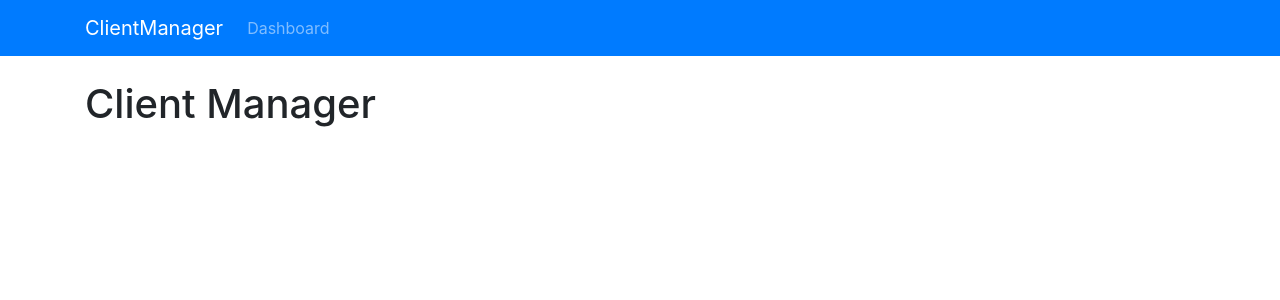
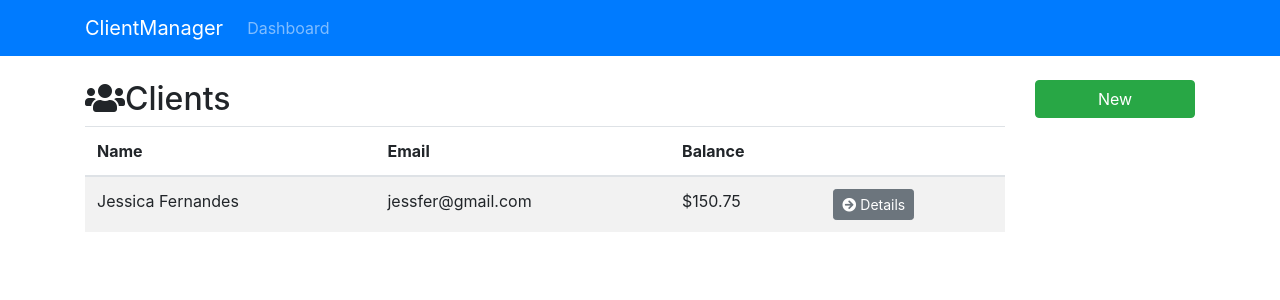
Before and after one commit to emwp/react-client-manager, a React (Create React App) app: page / in a window 1280 px wide. Shown: the top 300 px of the page. Built offline with nearby package versions, Linux system fonts and the light colour scheme.

Commit message:
added components

```diff
--- a/src/App.js
+++ b/src/App.js
@@ -2,6 +2,7 @@
 import { BrowserRouter as Router, Route, Switch } from 'react-router-dom';
 import './App.css';
 import AppNavbar from '../src/components/layout/AppNavbar';
+import Dashboard from '../src/components/layout/Dashboard';
 
 class App extends Component {
   render() {
@@ -10,7 +11,9 @@
         <div className="App">
           <AppNavbar />
           <div className="container">
-            <h1>Client Manager</h1>
+            <Switch>
+              <Route exact path="/" component={Dashboard} />
+            </Switch>
           </div>
         </div>
       </Router>
--- /dev/null
+++ b/src/components/clients/Clients.js
@@ -0,0 +1,64 @@
+import React, { Component } from 'react';
+import { Link } from 'react-router-dom';
+
+class Clients extends Component {
+  render() {
+    const clients = [
+      {
+        id: '1',
+        firstName: 'Jessica',
+        lastName: 'Fernandes',
+        email: 'jessfer@gmail.com',
+        phone: '998875552',
+        balance: '150.75',
+      },
+    ];
+
+    if (clients) {
+      return (
+        <div>
+          <div className="row">
+            <div className="col-md-6">
+              <h2>
+                <i className="fas fa-users" />
+                Clients
+              </h2>
+            </div>
+            <div className="col-md-6" />
+          </div>
+
+          <table className="table table-striped">
+            <thead className="thead-inverse">
+              <tr>
+                <th>Name</th>
+                <th>Email</th>
+                <th>Balance</th>
+                <th />
+              </tr>
+            </thead>
+            <tbody>
+              {clients.map(client => (
+                <tr key={client.id}>
+                  <td>
+                    {client.firstName} {client.lastName}
+                  </td>
+                  <td>{client.email}</td>
+                  <td>${parseFloat(client.balance).toFixed(2)}</td>
+                  <td>
+                    <Link to={`/client/${client.id}`} className="btn btn-secondary btn-sm">
+                      <i className="fas fa-arrow-circle-right" /> Details
+                    </Link>
+                  </td>
+                </tr>
+              ))}
+            </tbody>
+          </table>
+        </div>
+      );
+    } else {
+      return <h1>Loading...</h1>;
+    }
+  }
+}
+
+export default Clients;
--- /dev/null
+++ b/src/components/layout/Dashboard.js
@@ -0,0 +1,16 @@
+import React from 'react';
+import Clients from '../clients/Clients';
+import Sidebar from '../layout/Sidebar';
+
+export default () => {
+  return (
+    <div className="row">
+      <div className="col-md-10">
+        <Clients />
+      </div>
+      <div className="col-md-2">
+        <Sidebar />
+      </div>
+    </div>
+  );
+};
--- /dev/null
+++ b/src/components/layout/Sidebar.js
@@ -0,0 +1,10 @@
+import React from 'react';
+import { Link } from 'react-router-dom';
+
+export default function Sidebar() {
+  return (
+    <Link to="/clients/add" className="btn btn-success btn-block">
+      New <i className="fas-fa-plus" />
+    </Link>
+  );
+}
```
